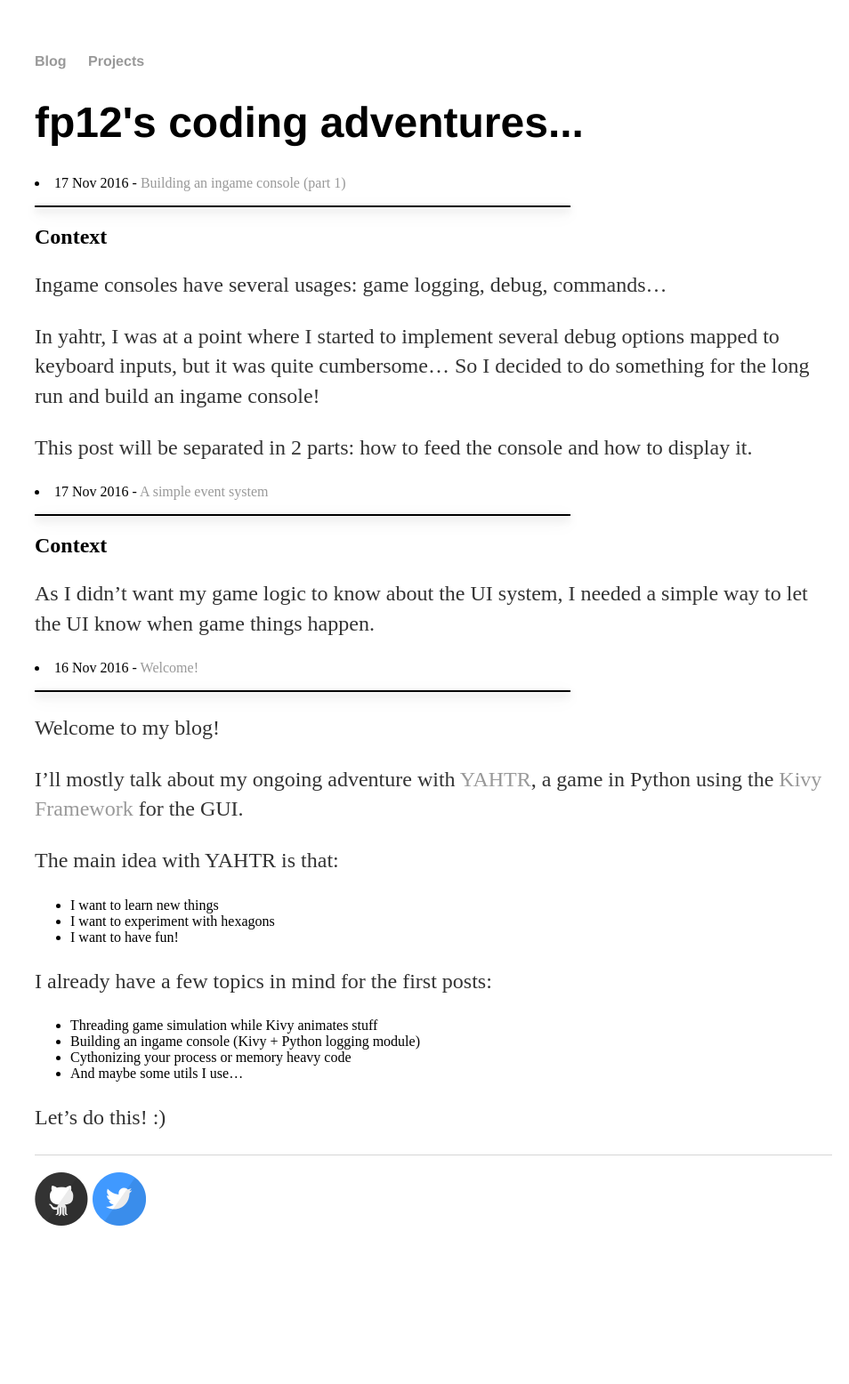
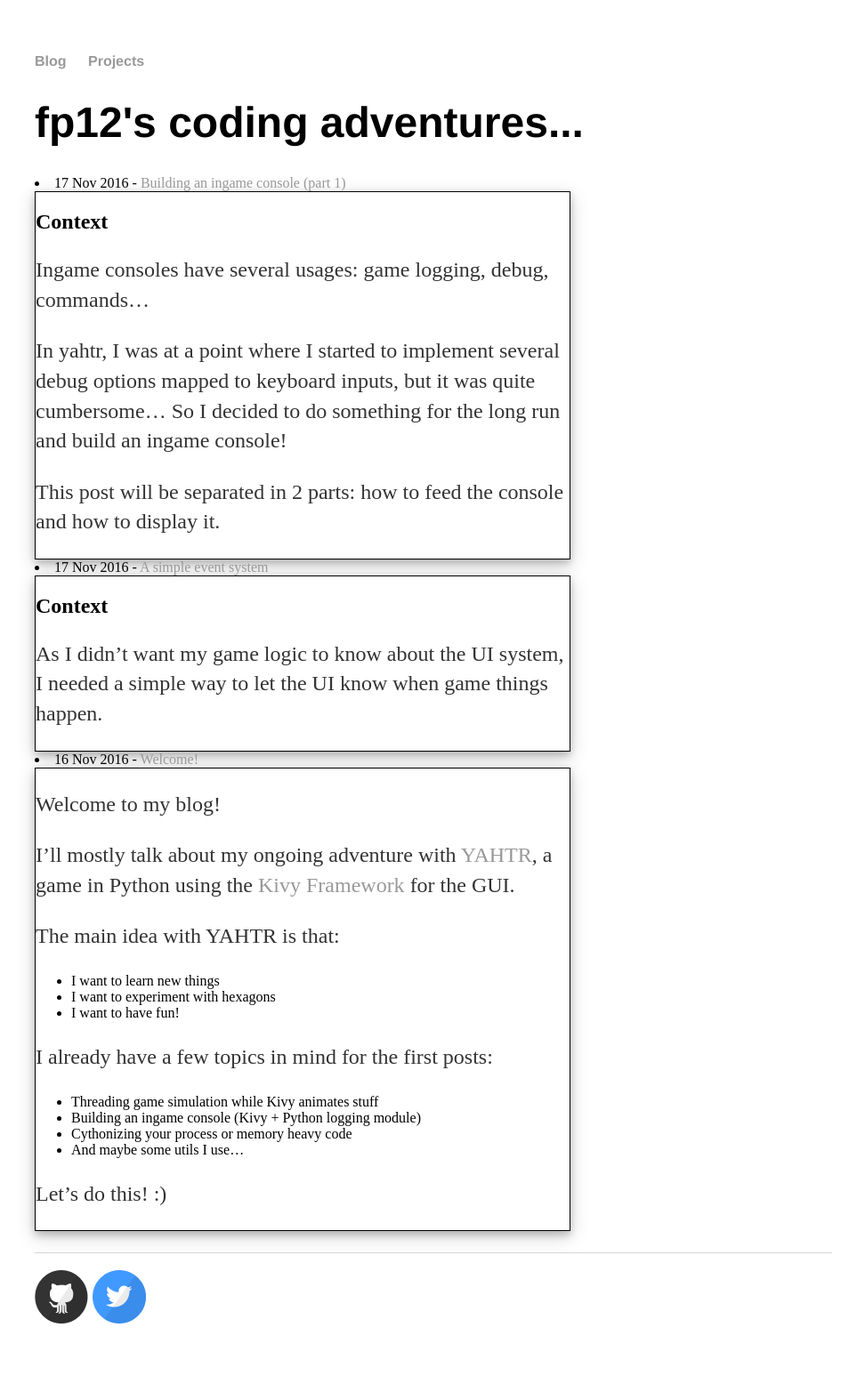
Before and after one commit to fp12/fp12.github.io, a Jekyll site: the page built from index.html, in a window 1280 px wide. Shown: the whole page at 89% size, without its empty margins (153-1107 px from the left). Built offline with Jekyll 4.4.1, drawn with Linux system fonts in a browser that asks for light colours; before the commit the page ends 1446 px from its top, so only the background shows below that.

Commit message:
Excerpts

```diff
--- a/css/main.css
+++ b/css/main.css
@@ -48,7 +48,7 @@ pre.highlight code,
   white-space: pre-wrap;
 }
 
-p.excerpt {
+div.excerpt {
     font-size: 1em;
     width: 600px;
     border: 1px solid #000000;
--- a/index.html
+++ b/index.html
@@ -7,7 +7,7 @@ title: "fp12's coding adventures"
 	{% for post in site.posts %}
     	<li><span>{{ post.date | date_to_string }}</span> - <a href="{{ post.url }}" title="{{ post.title }}">{{ post.title }}</a></li>
     	{% if post.excerpt %}
-    		<p class="excerpt">{{ post.excerpt }}</p>
+    		<div class="excerpt">{{ post.excerpt }}</div>
 		{% endif %}
   	{% endfor %}
 </div><!-- /.blurb -->
```
